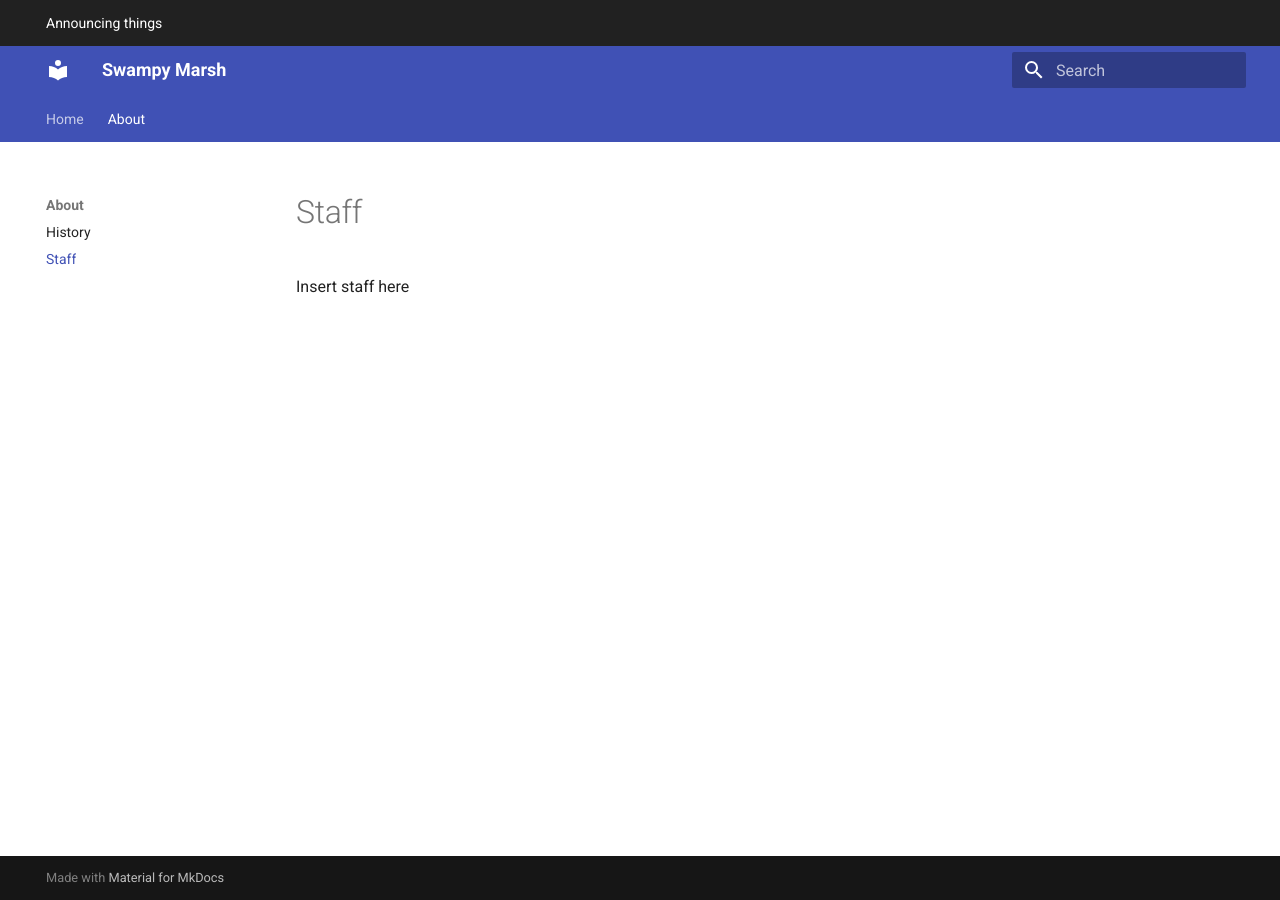
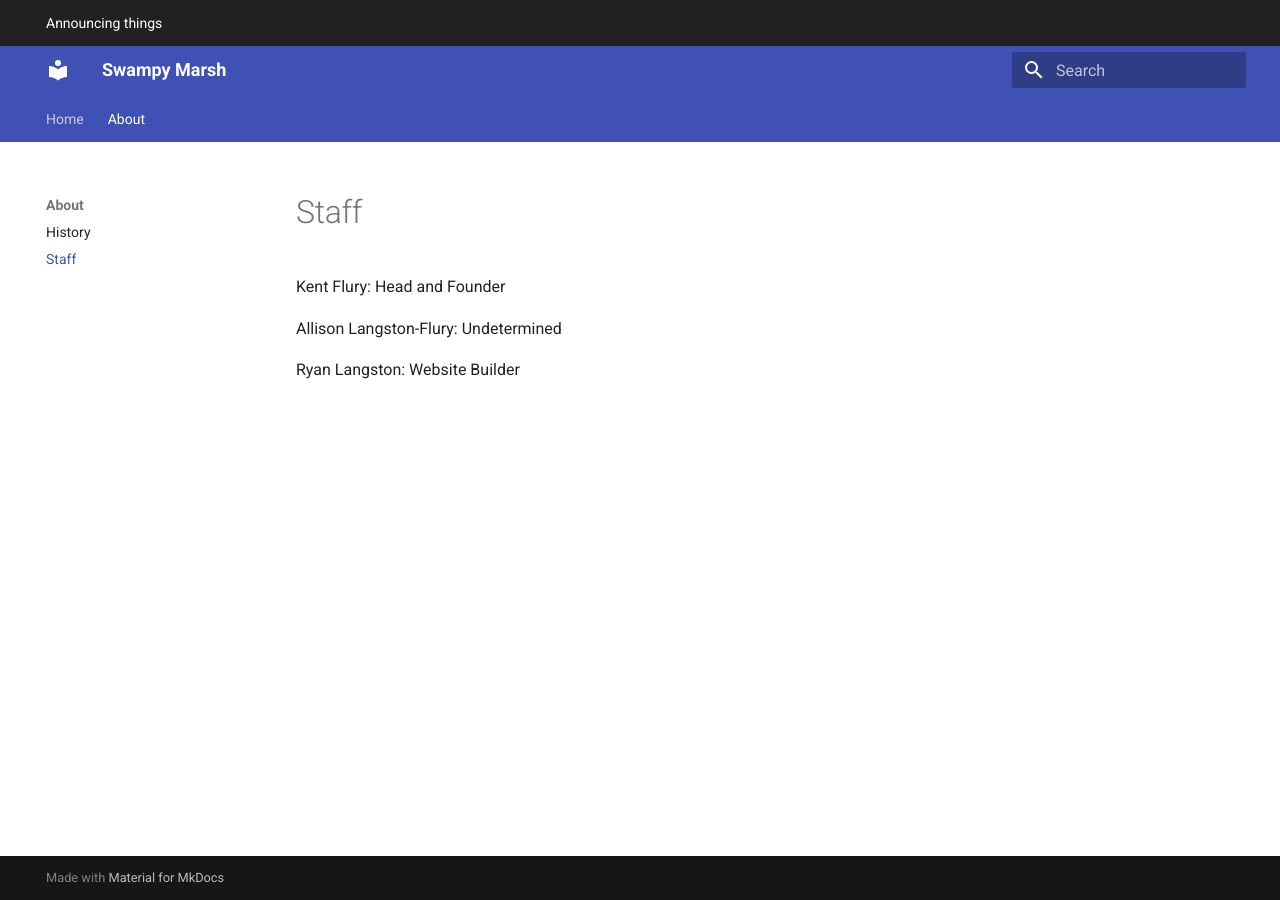
Before and after one commit to Dragonlord1005/The-Swampy-Marsh, an MkDocs documentation site: the page built from docs/about/staff.md, in a window 1280 px wide. Built offline with MkDocs 1.6.1 and Material for MkDocs 9.7.7, drawn with Linux system fonts in a browser that asks for light colours; the version menu is left out.

Commit message:
Actually added staff
The last commit was removing something in the home menu

```diff
--- a/docs/about/staff.md
+++ b/docs/about/staff.md
@@ -1,3 +1,7 @@
 # Staff
 
-Insert staff here
+Kent Flury: Head and Founder
+
+Allison Langston-Flury: Undetermined
+
+Ryan Langston: Website Builder
```
